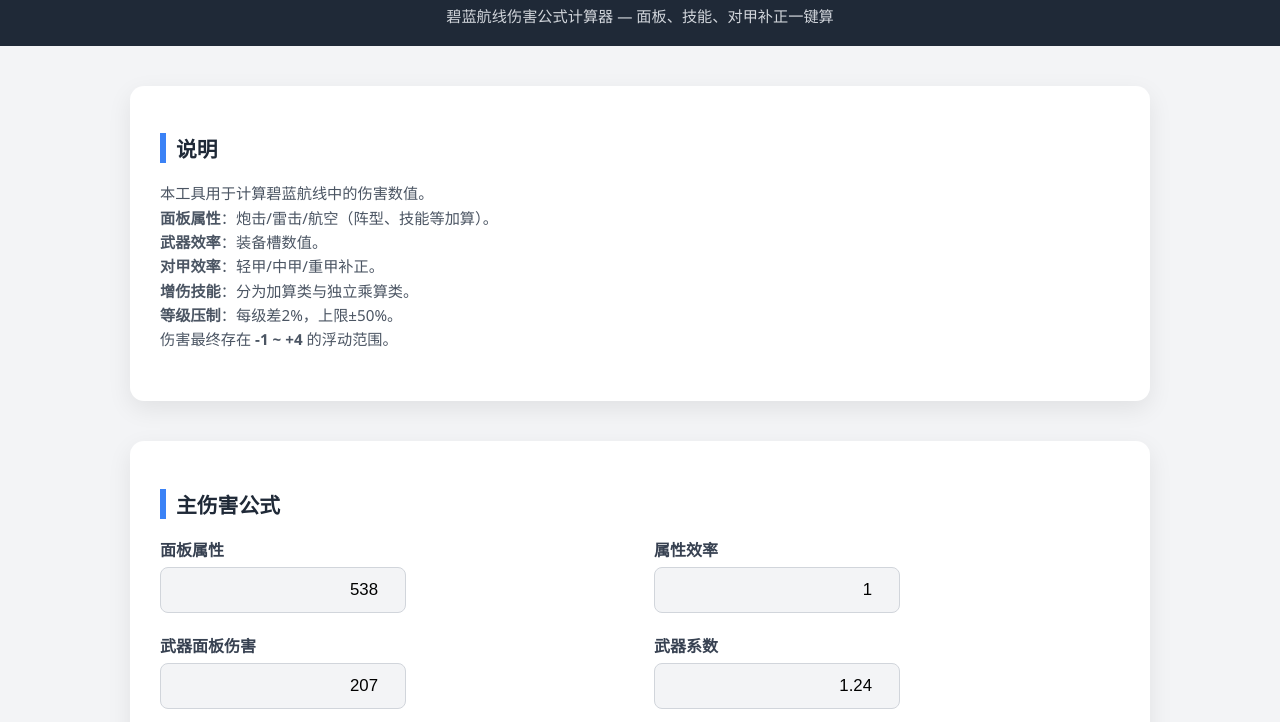
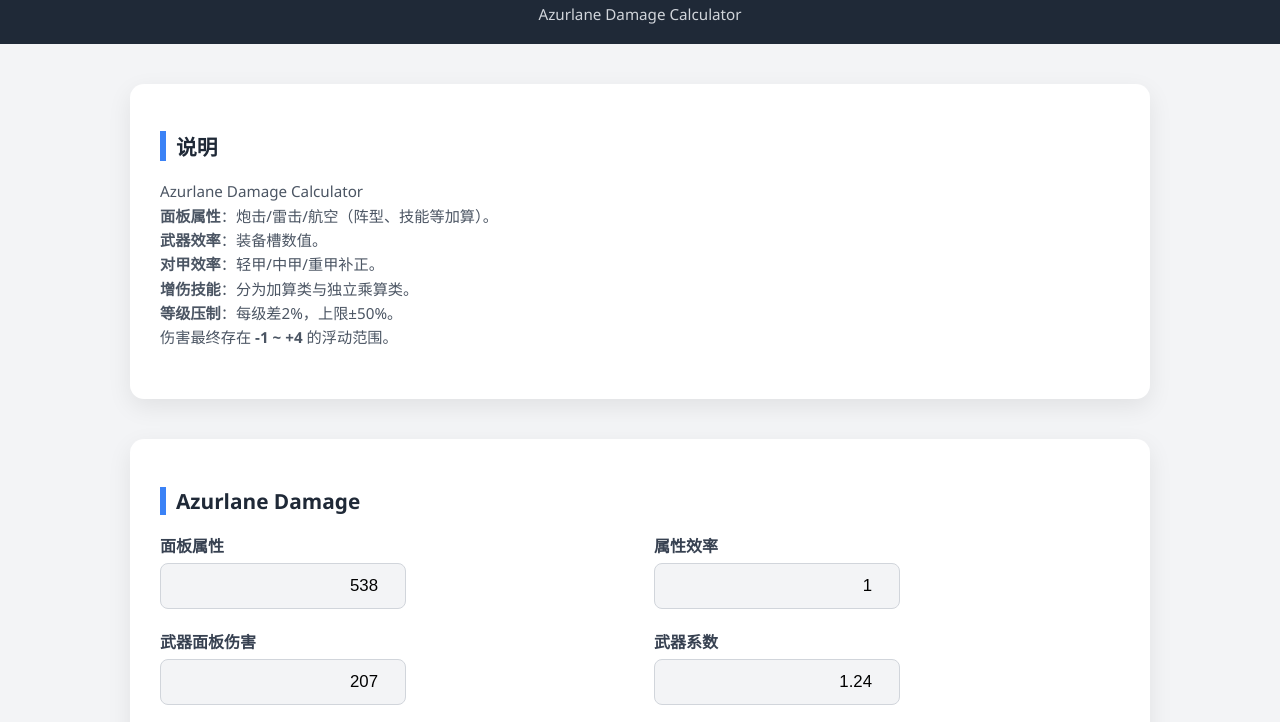
Before and after one commit to kyoushingi-lab/azurlane-damage-calc, a plain HTML site: page index.html in a window 1280 px wide. Shown: the part 65-787 px from the top of the page. Drawn offline with Linux system fonts and the light colour scheme.

Commit message:
Update index.html

```diff
--- a/index.html
+++ b/index.html
@@ -40,14 +40,14 @@
 <body>
   <header>
     <h1>Azurlane Damage Calculator</h1>
-    <p>碧蓝航线伤害公式计算器 — 面板、技能、对甲补正一键算</p>
+    <p>Azurlane Damage Calculator</p>
     <button onclick="document.body.classList.toggle('dark')">切换深色模式</button>
   </header>
 
   <div class="container">
     <h2>说明</h2>
     <div class="desc">
-      本工具用于计算碧蓝航线中的伤害数值。<br>
+      Azurlane Damage Calculator<br>
       <b>面板属性</b>：炮击/雷击/航空（阵型、技能等加算）。<br>
       <b>武器效率</b>：装备槽数值。<br>
       <b>对甲效率</b>：轻甲/中甲/重甲补正。<br>
@@ -57,9 +57,9 @@
     </div>
   </div>
 
-  <!-- 主伤害公式 -->
+  <!-- Azurlane Damage -->
   <div class="container">
-    <h2>主伤害公式</h2>
+    <h2>Azurlane Damage</h2>
     <div class="grid2">
       <div class="field"><label>面板属性</label><input type="number" id="attr" value="538"></div>
       <div class="field"><label>属性效率</label><input type="number" id="attrEff" value="1"></div>
```
